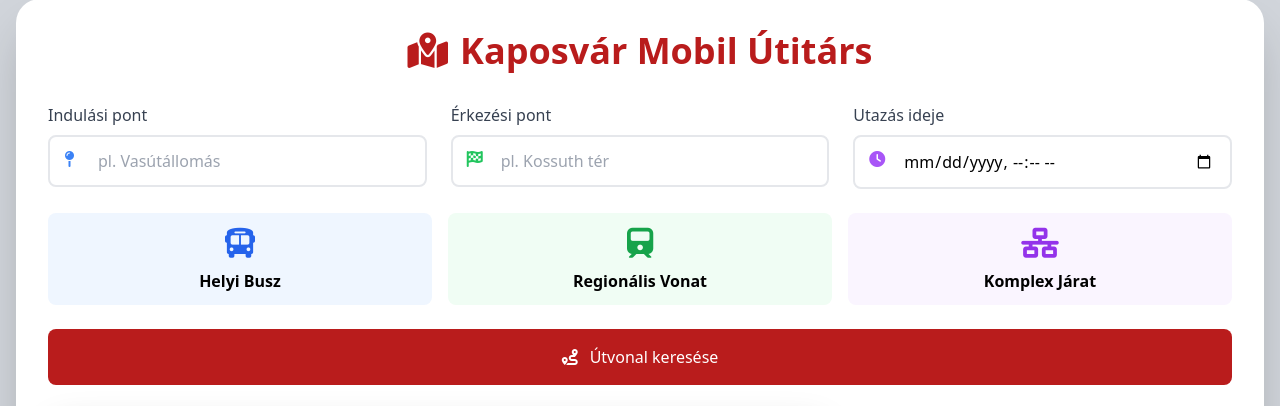
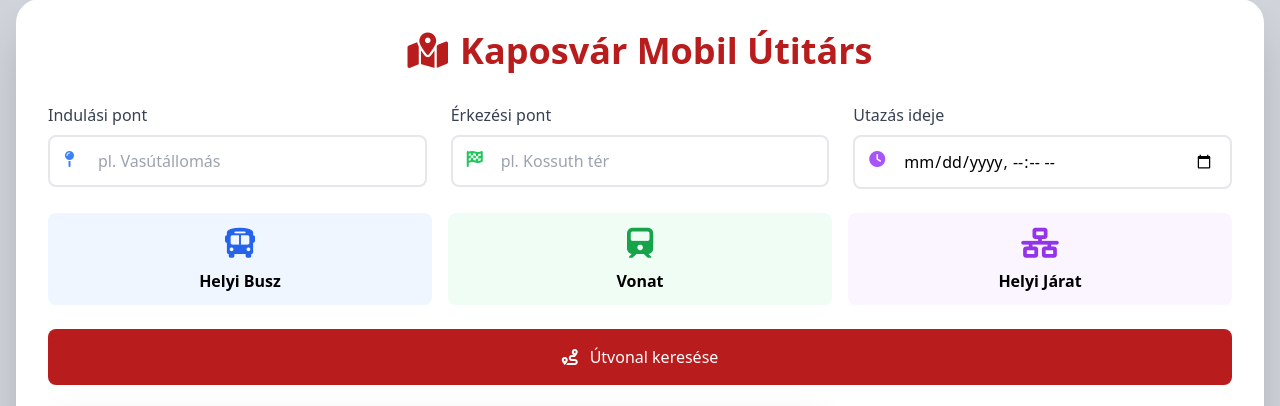
Before and after one commit to lacko186/kkzrt, a PHP site: page / in a window 1280 px wide. Shown: the part 33-439 px from the top of the page. Run offline with PHP 8.4, Linux system fonts and the light colour scheme; the visitor is signed in with stand-in values (Sample User, id 1); some libraries are stand-ins or nearby versions.

Commit message:
Update index.php

```diff
--- a/index.php
+++ b/index.php
@@ -99,11 +99,11 @@ if (!isset($_SESSION['user_id'])) {
         </button>
         <button class="transit-mode-btn flex-1 p-3 bg-green-50 rounded-lg hover:bg-green-100 transition" data-mode="train">
             <i class="fas fa-train text-3xl text-green-600"></i>
-            <span class="block mt-2 font-semibold">Regionális Vonat</span>
+            <span class="block mt-2 font-semibold">Vonat</span>
         </button>
         <button class="transit-mode-btn flex-1 p-3 bg-purple-50 rounded-lg hover:bg-purple-100 transition" data-mode="complex">
             <i class="fas fa-network-wired text-3xl text-purple-600"></i>
-            <span class="block mt-2 font-semibold">Komplex Járat</span>
+            <span class="block mt-2 font-semibold">Helyi Járat</span>
         </button>
     </div>
 
@@ -621,8 +621,6 @@ function initMap() {
         });
     }
 });
-
-
 // Initialize Google Map
 function initMap() {
     map = new google.maps.Map(document.getElementById('map'), {
@@ -643,12 +641,13 @@ function processAndDisplayGTFS(gtfsData) {
     }
 
     // Verify data structure
-    if (!gtfsData || !gtfsData['shapes.txt']) {
+    if (!gtfsData || !gtfsData['shapes.txt'] || !gtfsData['stops.txt']) {
         console.error('Invalid GTFS data structure', gtfsData);
         return;
     }
 
     const shapes = gtfsData['shapes.txt'];
+    const stops = gtfsData['stops.txt'];
     const bounds = new google.maps.LatLngBounds();
 
     // Group shapes by shape_id
@@ -709,6 +708,32 @@ function processAndDisplayGTFS(gtfsData) {
         });
     });
 
+    // Process stops and add markers
+    stops.forEach(stop => {
+        const lat = parseFloat(stop.stop_lat);
+        const lng = parseFloat(stop.stop_lon);
+
+        // Verify valid coordinates
+        if (isNaN(lat) || isNaN(lng)) return;
+
+        const marker = new google.maps.Marker({
+            position: { lat, lng },
+            map: map,
+            title: `Stop ID: ${stop.stop_id}`
+        });
+
+        // Create info window for stops
+        const infoWindow = new google.maps.InfoWindow({
+            content: `<div>Stop ID: ${stop.stop_id}<br>Stop Name: ${stop.stop_name}</div>`
+        });
+
+        marker.addListener('click', () => {
+            infoWindow.open(map, marker);
+        });
+
+        bounds.extend({ lat, lng });
+    });
+
     // Fit map to show all points
     if (!bounds.isEmpty()) {
         map.fitBounds(bounds);
@@ -732,9 +757,6 @@ function initializeGTFSData() {
             console.error('Error loading GTFS data:', error);
         });
 }
-
-// Add this to your HTML
 </script>
-
-</bo>
+</body>
 </html>
```
